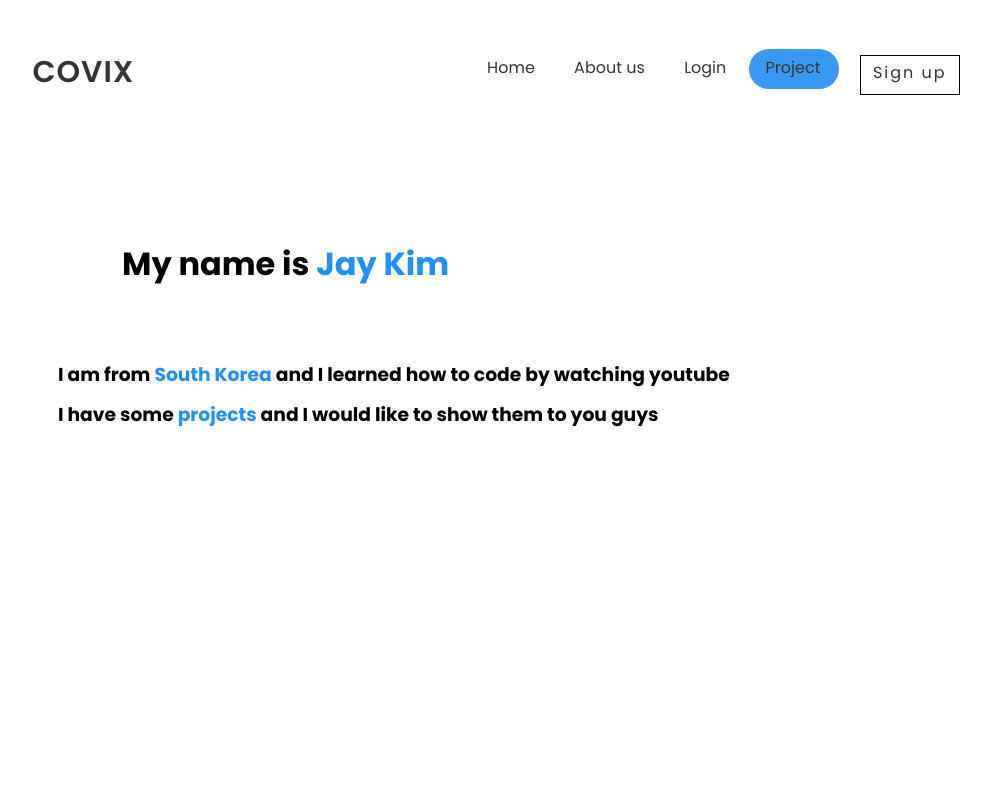
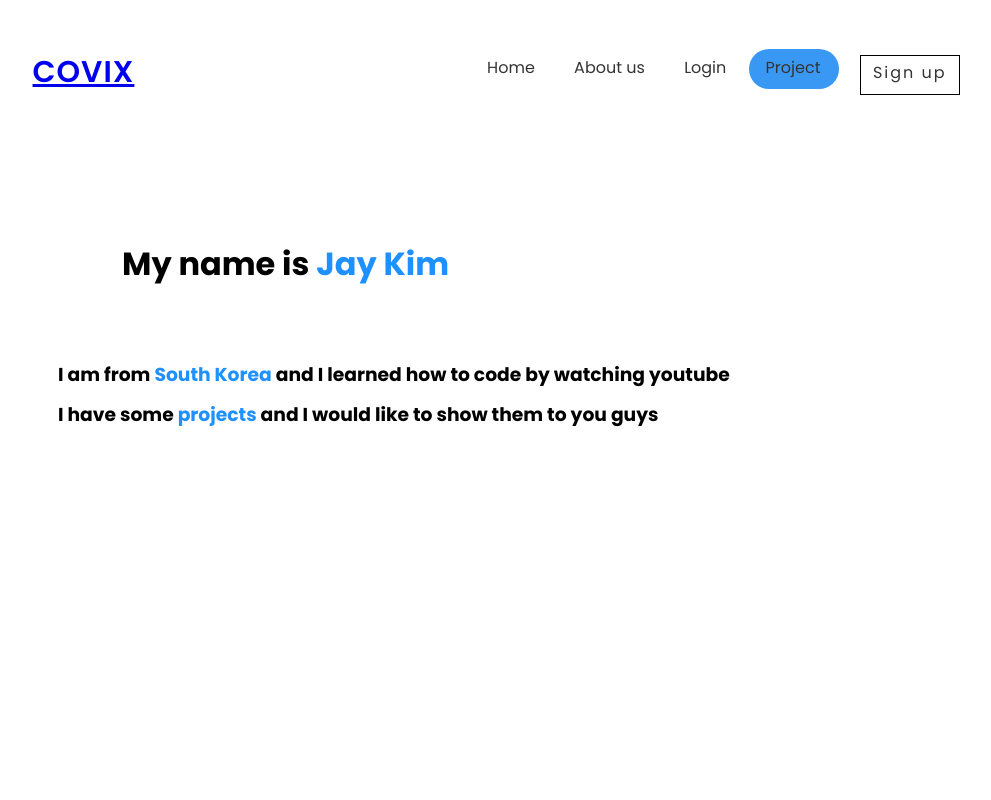
Before and after one commit to friday1103/Covix_Project, a plain HTML site: page index.html in a window 1280 px wide. Shown: the top 800 px of the page, without its empty margins (134-1125 px from the left). Drawn offline with Linux system fonts and the light colour scheme.

Commit message:
Update index.html for logo

```diff
--- a/index.html
+++ b/index.html
@@ -14,7 +14,7 @@
 <body>
     <div class="container">
         <nav>
-            <div class="logo">COVIX</div>
+            <div class="logo"><a href="https://covix.netlify.app">COVIX</a></div>
             <ul class="nav-links">
                 <li><a href="https://covix.netlify.app/">Home</a></li>
                 <li><a href="#about">About us</a></li>
```
